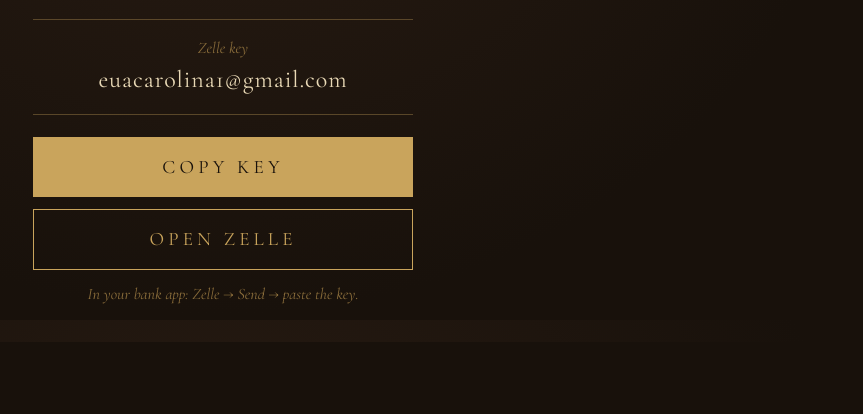
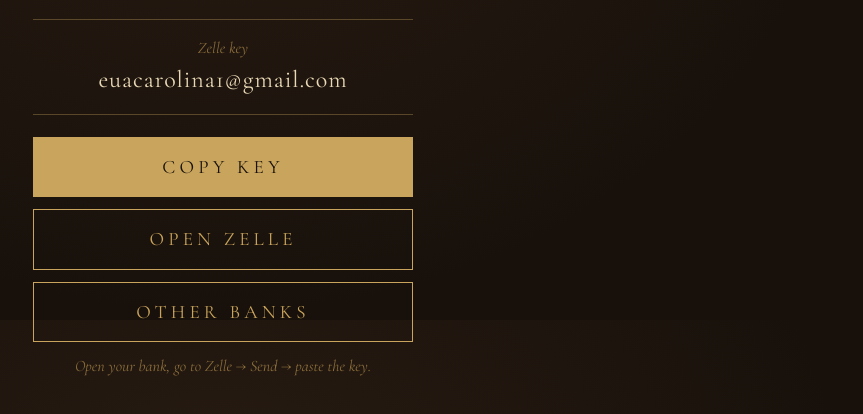
Before and after one commit to nartbyay/lyra-zelle, a plain HTML site: page index.html in a window 1280 px wide. Shown: the part 480-894 px from the top of the page, without its empty margins (417-1280 px from the left). Before the commit the page ends 822 px from the top, so only its background shows below. Drawn offline with nearby package versions, Linux system fonts and the light colour scheme.

Commit message:
Add files via upload

```diff
--- a/index.html
+++ b/index.html
@@ -27,7 +27,7 @@
 .btn:hover{filter:brightness(1.08)}
 .btn:focus-visible,.lang button:focus-visible{outline:2px solid var(--ink);outline-offset:3px}
 .btn.done{background:transparent;color:var(--gold)}
-.hint{font-style:italic;color:var(--gold-dim);font-size:16px;margin-top:10px}
+#banks{display:grid;grid-template-columns:1fr 1fr;gap:8px;margin-bottom:12px}#banks[hidden]{display:none}#banks a{border:1px solid var(--line);color:var(--ink);text-decoration:none;padding:11px 6px;font-size:17px}#banks a:hover{border-color:var(--gold);color:var(--gold)}#banks .other{grid-column:1/-1;font-style:italic;color:var(--gold-dim)}.hint{font-style:italic;color:var(--gold-dim);font-size:16px;margin-top:10px}
 </style>
 </head>
 <body>
@@ -43,13 +43,13 @@
     <output id="key">euacarolina1@gmail.com</output>
   </div>
   <button class="btn copy" id="copy" data-k="copy">Copy key</button>
-  <a class="btn zelle" href="https://www.zellepay.com/get-started" data-k="open">Open Zelle</a>
-  <p class="hint" data-k="hint">In your bank app: Zelle → Send → paste the key.</p>
+  <a class="btn zelle" id="qrlink" href="https://enroll.zellepay.com/" target="_blank" rel="noopener" data-k="pay">Open Zelle</a><button class="btn zelle" id="bankbtn" aria-expanded="false" aria-controls="banks" data-k="open">Choose your bank</button><div id="banks" hidden><a href="https://www.chase.com" target="_blank" rel="noopener">Chase</a><a href="https://www.bankofamerica.com" target="_blank" rel="noopener">Bank of America</a><a href="https://www.wellsfargo.com" target="_blank" rel="noopener">Wells Fargo</a><a href="https://www.citi.com" target="_blank" rel="noopener">Citi</a><a href="https://www.capitalone.com" target="_blank" rel="noopener">Capital One</a><a href="https://www.usbank.com" target="_blank" rel="noopener">U.S. Bank</a><a href="https://www.pnc.com" target="_blank" rel="noopener">PNC</a><a href="https://www.td.com" target="_blank" rel="noopener">TD Bank</a><a href="https://www.truist.com" target="_blank" rel="noopener">Truist</a><a href="https://www.navyfederal.org" target="_blank" rel="noopener">Navy Federal</a><a href="https://www.santanderbank.com" target="_blank" rel="noopener">Santander</a><a href="https://www.citizensbank.com" target="_blank" rel="noopener">Citizens</a><a class="other" href="https://www.zellepay.com/get-started" target="_blank" rel="noopener" data-k="other">Other bank</a></div>
+  <p class="hint" data-k="hint">Open your bank, go to Zelle → Send → paste the key.</p>
 </main>
 <script>
 var T={
- en:{title:"Pay with Zelle",sub:"Copy the key, then paste it in your bank's Zelle.",keyLabel:"Zelle key",copy:"Copy key",copied:"Copied",open:"Open Zelle",hint:"In your bank app: Zelle → Send → paste the key."},
- pt:{title:"Pagar com Zelle",sub:"Copie a chave e cole no Zelle do seu banco.",keyLabel:"Chave Zelle",copy:"Copiar chave",copied:"Copiado",open:"Abrir Zelle",hint:"No app do seu banco: Zelle → Enviar → cole a chave."}
+ en:{title:"Pay with Zelle",sub:"Copy the key, then paste it in your bank's Zelle.",keyLabel:"Zelle key",copy:"Copy key",copied:"Copied",pay:"Open Zelle",open:"Other banks",other:"Other bank",hint:"Open your bank, go to Zelle → Send → paste the key."},
+ pt:{title:"Pagar com Zelle",sub:"Copie a chave e cole no Zelle do seu banco.",keyLabel:"Chave Zelle",copy:"Copiar chave",copied:"Copiado",pay:"Abrir Zelle",open:"Outros bancos",other:"Outro banco",hint:"Abra seu banco, vá em Zelle → Enviar → cole a chave."}
 };
 var lang=(navigator.language||"en").toLowerCase().indexOf("pt")===0?"pt":"en";
 function set(l){
@@ -66,6 +66,8 @@
   function fb(){var t=document.createElement("textarea");t.value=k;document.body.appendChild(t);t.select();try{document.execCommand("copy");ok()}catch(e){}document.body.removeChild(t)}
   if(navigator.clipboard&&navigator.clipboard.writeText){navigator.clipboard.writeText(k).then(ok,fb)}else{fb()}
 };
+document.getElementById("bankbtn").onclick=function(){var b=document.getElementById("banks"),o=b.hidden;b.hidden=!o;this.setAttribute("aria-expanded",o)};
+var q=document.getElementById("qrlink");if(q.getAttribute("href").indexOf("__ZELLE")===0){q.style.display="none"}
 set(lang);
 </script>
 </body>
```
